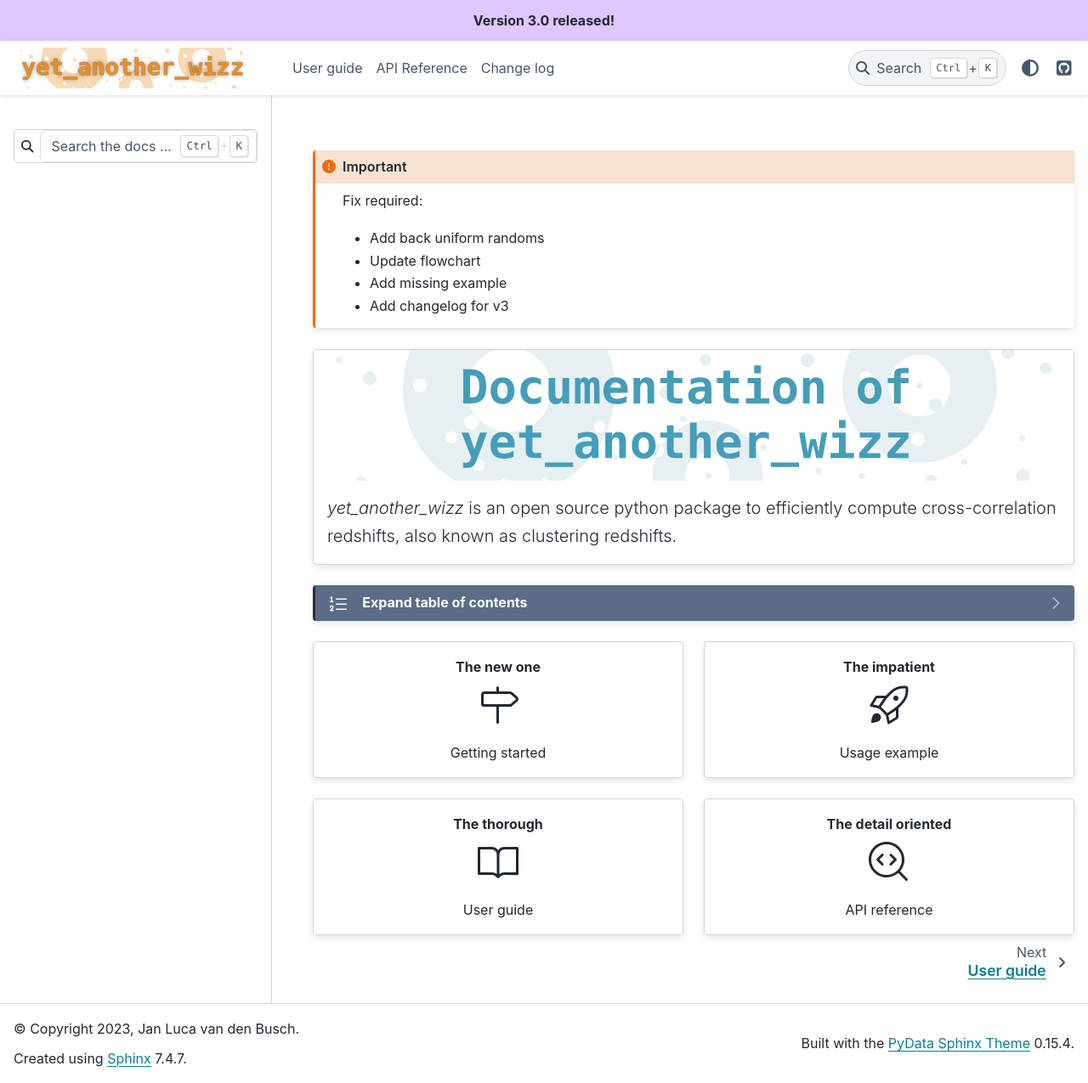
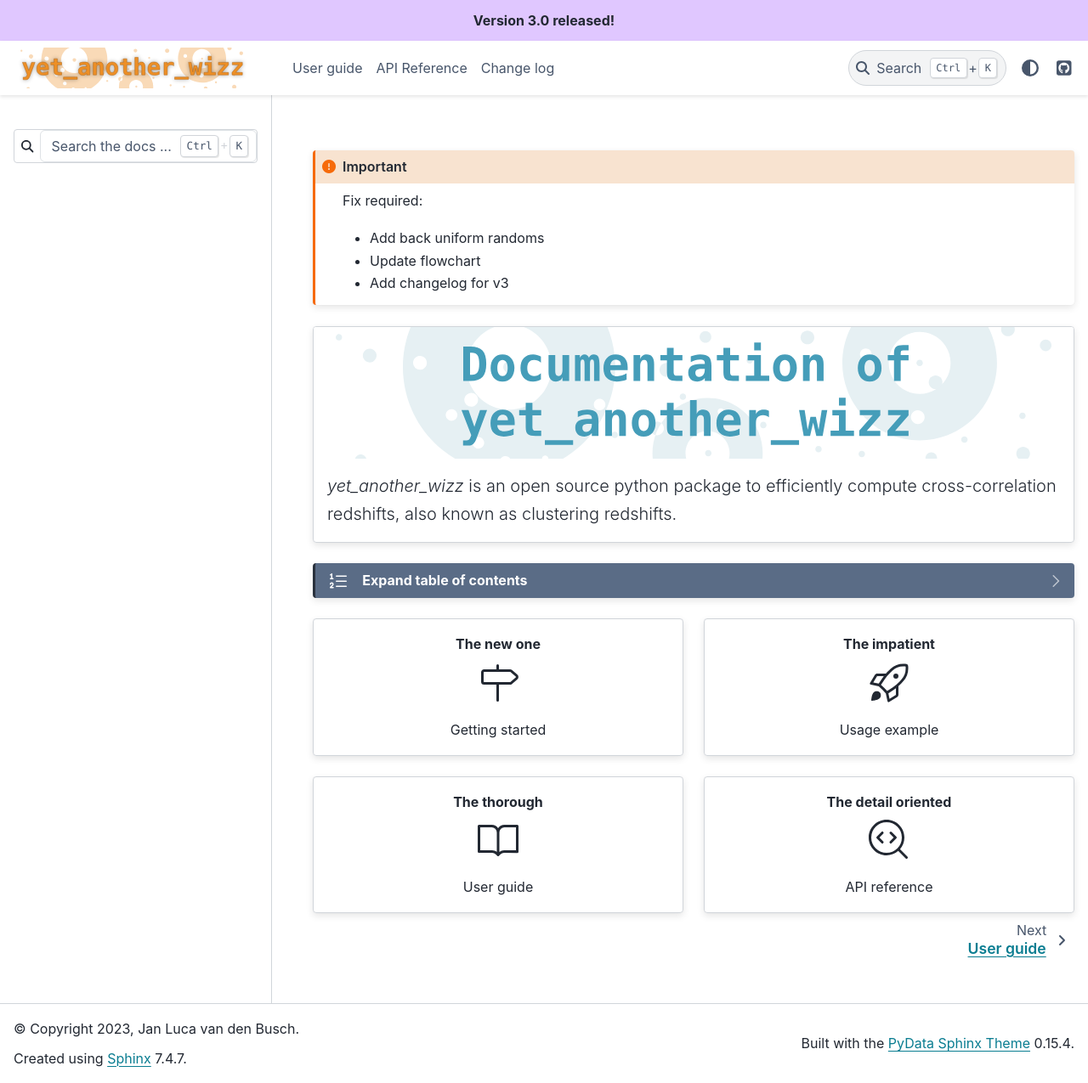
Before and after one commit to jlvdb/yet_another_wizz, a Sphinx documentation site: the page built from docs/source/index.rst, in a window 1280 px wide and 1275 px high. Shown: the whole window at 85% size. Built offline with Sphinx 7.4.7 and the PyData theme 0.15.4, drawn with Linux system fonts in a browser that asks for light colours; the version number could not be read and is left out.

Commit message:
updated todos on doc

```diff
--- a/docs/source/index.rst
+++ b/docs/source/index.rst
@@ -5,7 +5,6 @@
 
     - Add back uniform randoms
     - Update flowchart
-    - Add missing example
     - Add changelog for v3
 
 
```
